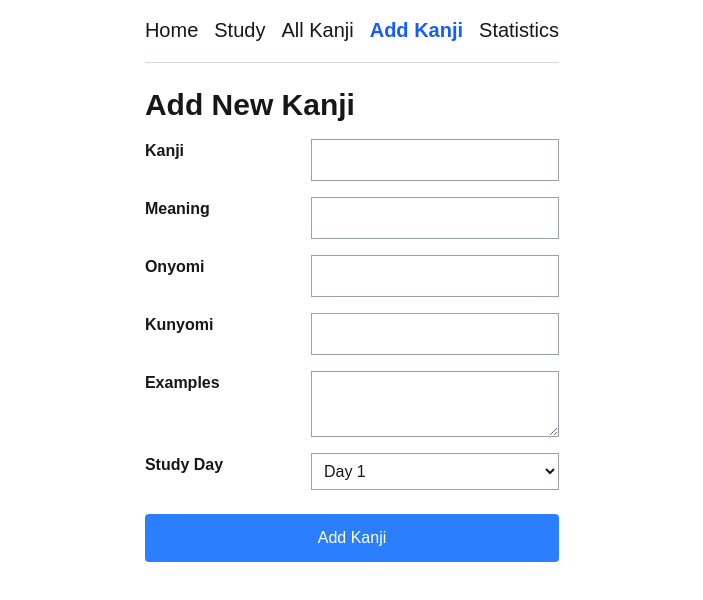
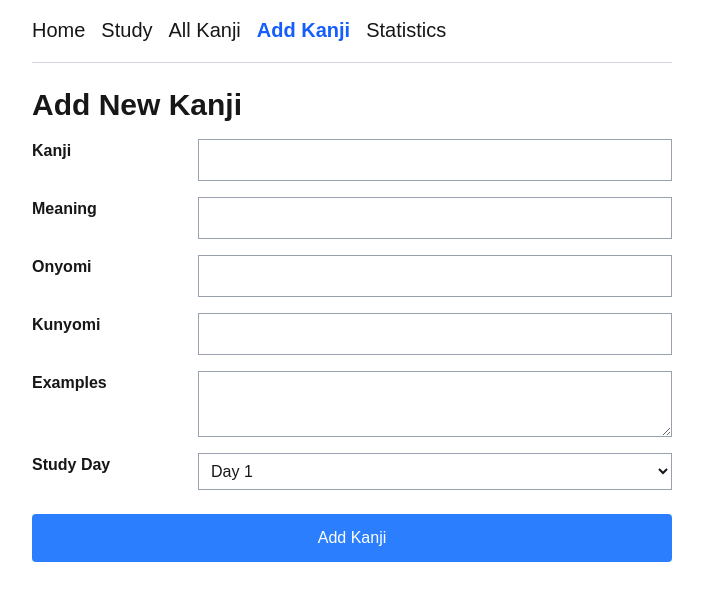
Before and after one commit to theunfeelingsoul/study-tracker, a Next.js app: page /kanji/add in a window 1280 px wide. Shown: the top 600 px of the page, without its empty margins (288-991 px from the left). Built offline with nearby package versions, Linux system fonts and the light colour scheme; no server answers.

Commit message:
tailwind main class width auto all pages

```diff
--- a/app/kanji/add/page.tsx
+++ b/app/kanji/add/page.tsx
@@ -67,7 +67,7 @@
   };
 
   return (
-    <main className="max-w-4xl mx-auto p-4">
+    <main className="w-full max-w-2xl mx-auto p-4">
       <Navigation />
       <h1 className="text-3xl font-bold mb-4">Add New Kanji</h1>
       <KanjiForm
--- a/app/study/page.tsx
+++ b/app/study/page.tsx
@@ -172,7 +172,7 @@
   }, []);
 
   return (
-    <main className="w-full max-w-md mx-auto p-4">
+    <main className="w-full max-w-2xl mx-auto p-4">
       <Navigation />
       {/* title */}
       <h1 className="text-center text-4xl font-bold mb-4">Kanji Tracker ...</h1>
```
